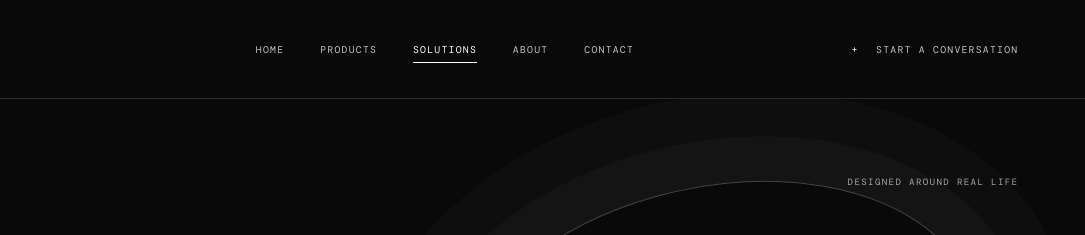
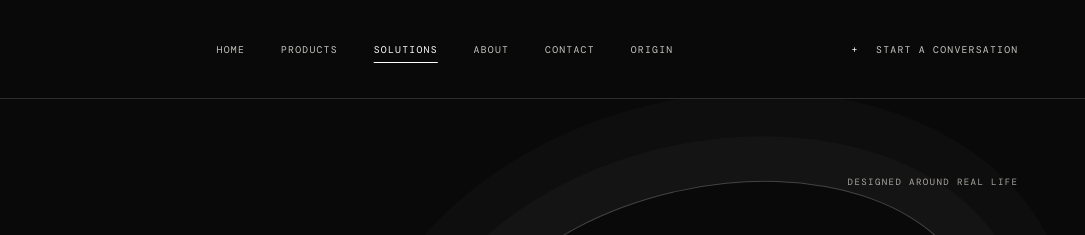
Before and after one commit to frvp6b8s5m-cloud/BZAUDIO-this-is-it1, a plain HTML site: page solutions.html in a window 1280 px wide. Shown: the top 235 px of the page, 195-1280 px from the left. Drawn offline with nearby package versions, Linux system fonts and the light colour scheme.

Commit message:
feat: add ORIGIN to site navigation

```diff
--- a/solutions.html
+++ b/solutions.html
@@ -21,6 +21,7 @@
     <button class="menu-toggle" type="button" aria-expanded="false" aria-controls="primary-navigation"><span class="menu-toggle-label">Menu</span><span class="menu-toggle-icon" aria-hidden="true"><i></i><i></i></span></button>
     <nav class="primary-navigation" id="primary-navigation" aria-label="Main navigation">
       <a href="index.html">Home</a><a href="products.html">Products</a><a href="solutions.html" aria-current="page">Solutions</a><a href="about.html">About</a><a href="contact.html">Contact</a>
+      <a href="origin.html">ORIGIN</a>
     </nav>
     <a class="header-index" href="contact.html"><span>+</span> Start a conversation</a>
   </header>
```
